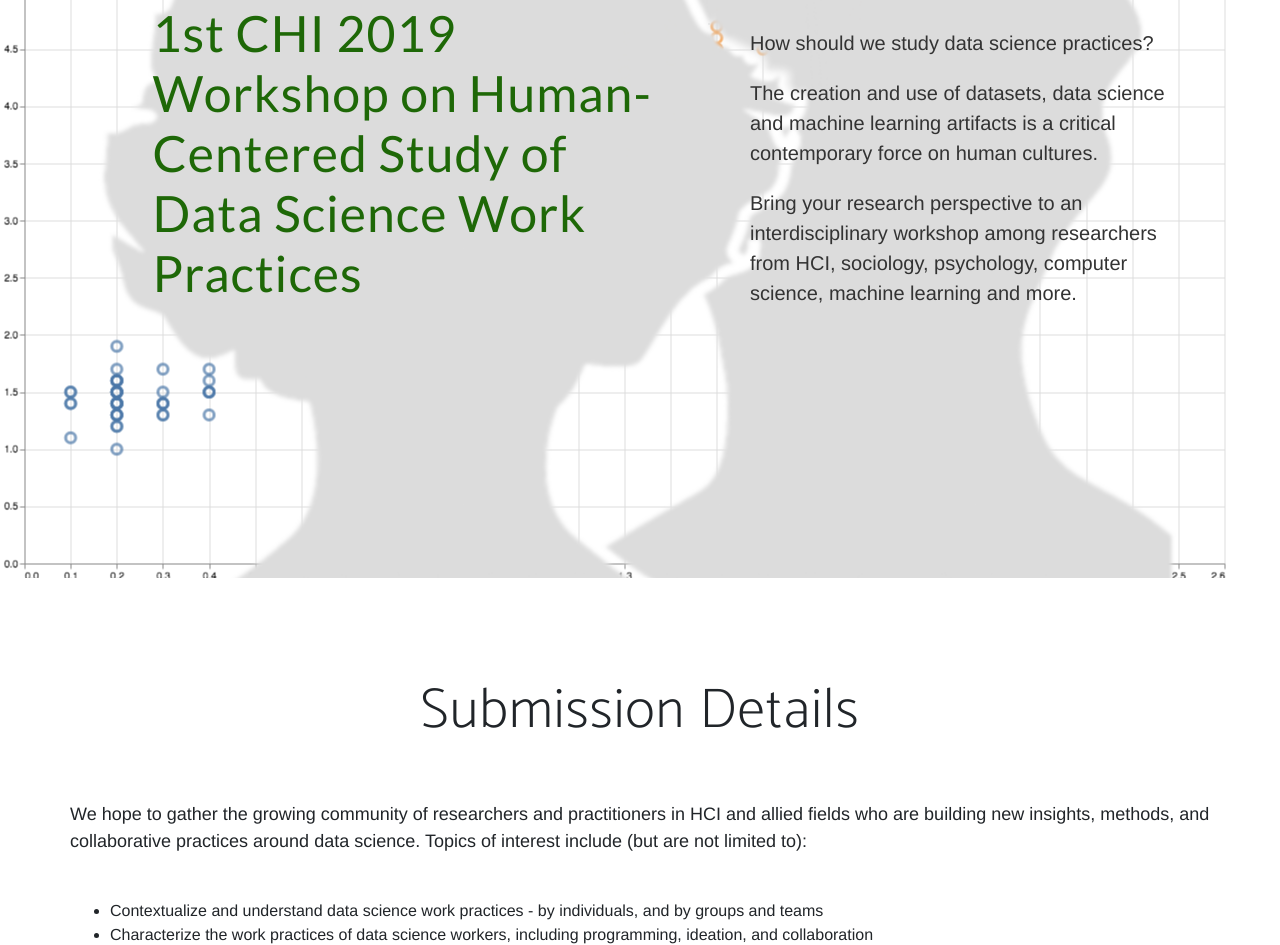
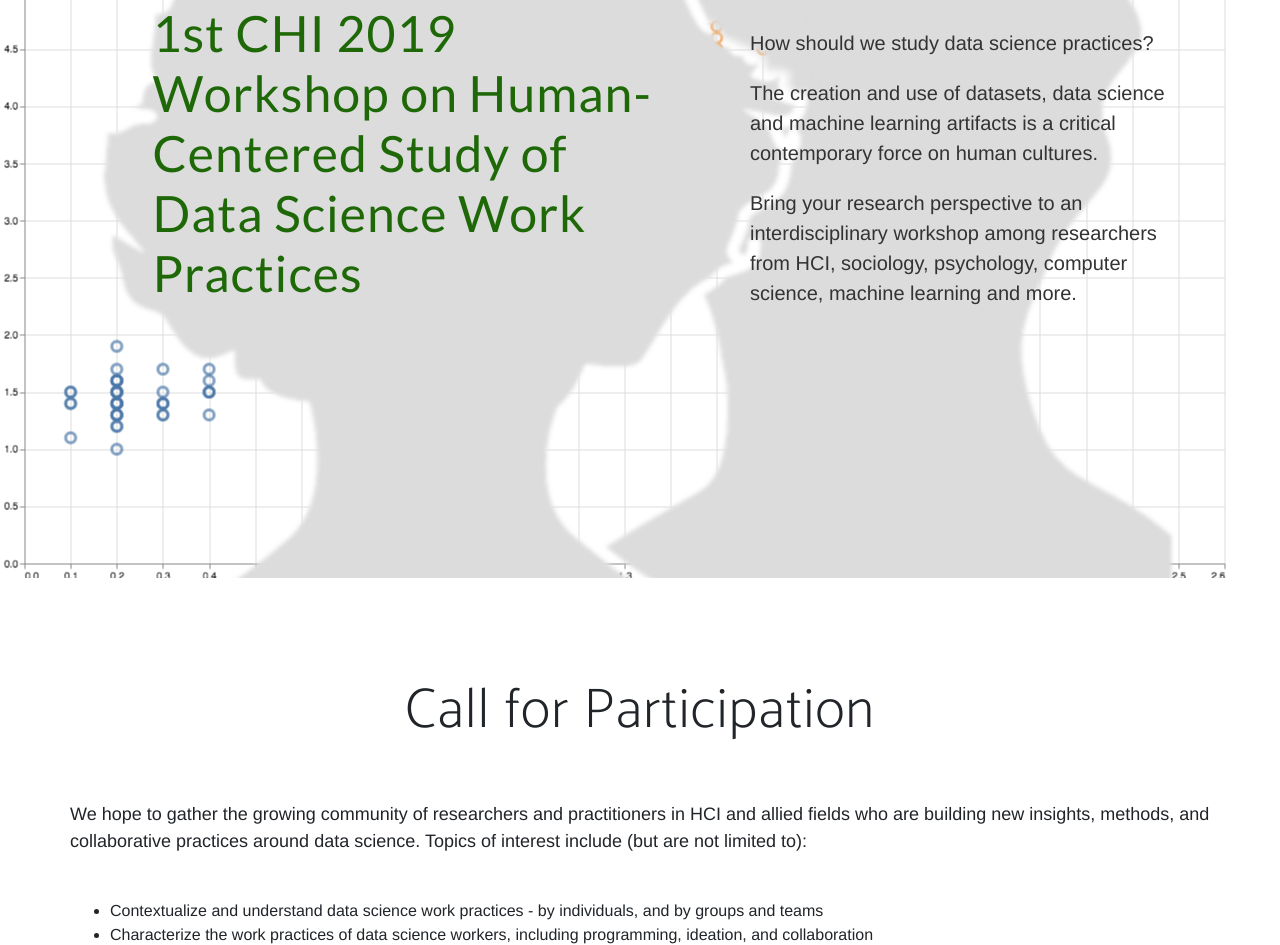
Before and after one commit to HuSDatWorkshop/HuSDatWorkshop.github.io, a website: page index.html in a window 1280 px wide. Shown: the part 222-1167 px from the top of the page. Drawn offline with Linux system fonts and the light colour scheme; a web font is replaced by a local one.

Commit message:
Update index.html
Updated AI

```diff
--- a/index.html
+++ b/index.html
@@ -81,7 +81,7 @@
     <div class="container">
       <div class="row">
         <div class="col-md-12">
-          <h1 class="text-center">Submission Details<br></h1>
+          <h1 class="text-center">Call for Participation<br></h1>
         </div>
       </div>
       <div class="row">
```
